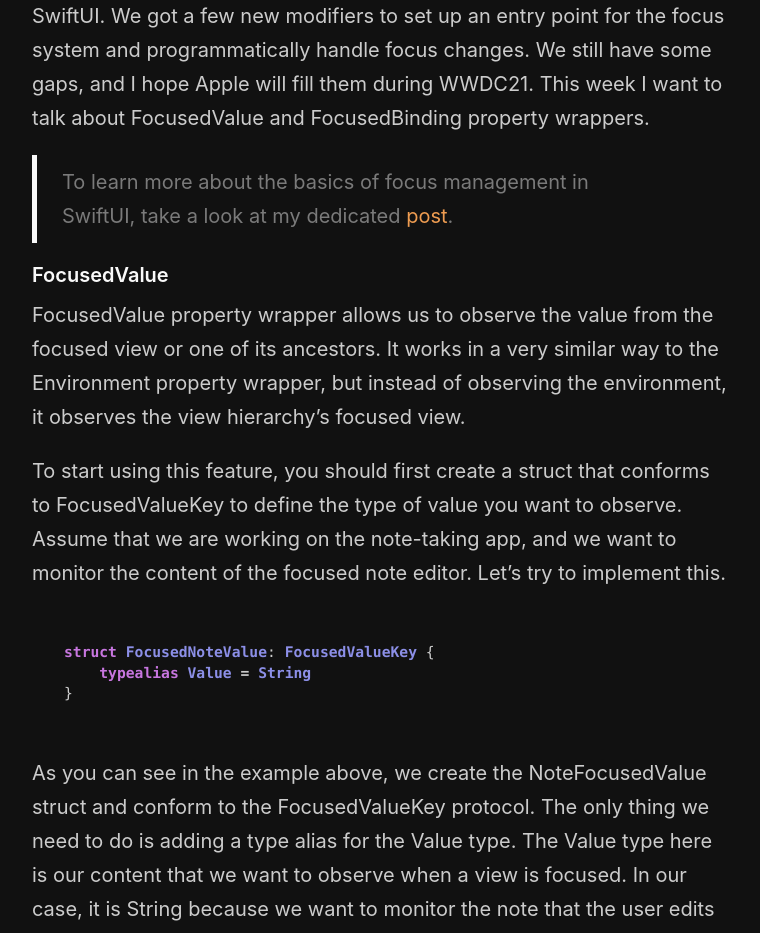
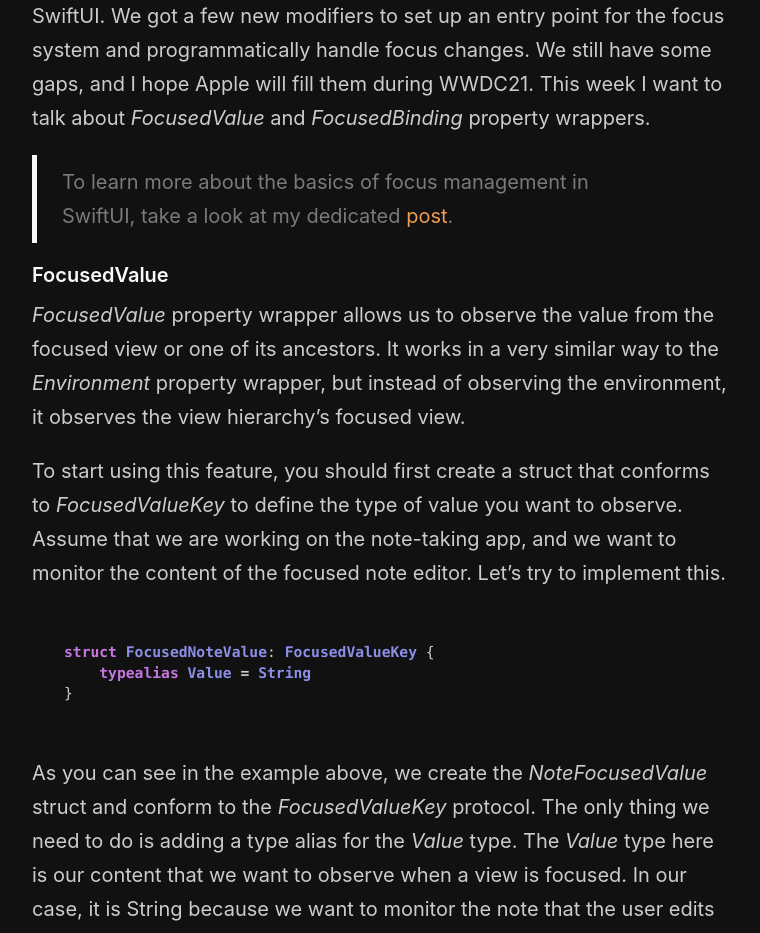
Before and after one commit to mecid/mecid.github.io, a Jekyll site: the page built from _posts/2021-03-03-focusedvalue-and-focusedbinding-property-wrappers-in-swiftui.md, in a window 1280 px wide and 1400 px high. Shown: the part 348-1281 px from the top of the window, without its empty margins (258-1018 px from the left). Built offline with Jekyll 4.4.1, drawn with Linux system fonts in a browser that asks for light colours; some of the changed text lies outside the part shown.

Commit message:
formatting added to focused values post

````diff
--- a/_posts/2021-03-03-focusedvalue-and-focusedbinding-property-wrappers-in-swiftui.md
+++ b/_posts/2021-03-03-focusedvalue-and-focusedbinding-property-wrappers-in-swiftui.md
@@ -5,14 +5,14 @@
 category: Data Flow
 ---
 
-The last year Apple has done a great job in terms of focus management in SwiftUI. We got a few new modifiers to set up an entry point for the focus system and programmatically handle focus changes. We still have some gaps, and I hope Apple will fill them during WWDC21. This week I want to talk about FocusedValue and FocusedBinding property wrappers.
+The last year Apple has done a great job in terms of focus management in SwiftUI. We got a few new modifiers to set up an entry point for the focus system and programmatically handle focus changes. We still have some gaps, and I hope Apple will fill them during WWDC21. This week I want to talk about *FocusedValue* and *FocusedBinding* property wrappers.
 
 > To learn more about the basics of focus management in SwiftUI, take a look at my dedicated [post](/2020/12/02/focus-management-in-swiftui/).
 
 #### FocusedValue
-FocusedValue property wrapper allows us to observe the value from the focused view or one of its ancestors. It works in a very similar way to the Environment property wrapper, but instead of observing the environment, it observes the view hierarchy's focused view.
+*FocusedValue* property wrapper allows us to observe the value from the focused view or one of its ancestors. It works in a very similar way to the *Environment* property wrapper, but instead of observing the environment, it observes the view hierarchy's focused view.
 
-To start using this feature, you should first create a struct that conforms to FocusedValueKey to define the type of value you want to observe. Assume that we are working on the note-taking app, and we want to monitor the content of the focused note editor. Let's try to implement this.
+To start using this feature, you should first create a struct that conforms to *FocusedValueKey* to define the type of value you want to observe. Assume that we are working on the note-taking app, and we want to monitor the content of the focused note editor. Let's try to implement this.
 
 ```swift
 struct FocusedNoteValue: FocusedValueKey {
@@ -20,7 +20,7 @@
 }
 ```
 
-As you can see in the example above, we create the NoteFocusedValue struct and conform to the FocusedValueKey protocol. The only thing we need to do is adding a type alias for the Value type. The Value type here is our content that we want to observe when a view is focused. In our case, it is String because we want to monitor the note that the user edits at the moment.
+As you can see in the example above, we create the *NoteFocusedValue* struct and conform to the *FocusedValueKey* protocol. The only thing we need to do is adding a type alias for the *Value* type. The *Value* type here is our content that we want to observe when a view is focused. In our case, it is String because we want to monitor the note that the user edits at the moment.
 
 ```swift
 extension FocusedValues {
@@ -33,7 +33,7 @@
 
 > To learn more about providing custom values via SwiftUI's Environment, take a look at my ["The power of Environment in SwiftUI"](/2019/08/21/the-power-of-environment-in-swiftui/) post.
 
-Now, we can provide an extension for FocusedValues where we register a getter and setter for our custom focused value. Make sure it is optional. SwiftUI set it to nil when the view is not focused.
+Now, we can provide an extension for *FocusedValues* where we register a getter and setter for our custom focused value. Make sure it is optional. SwiftUI set it to nil when the view is not focused.
 
 ```swift
 struct ContentView: View {
@@ -64,14 +64,14 @@
 }
 ```
 
-Here we have the ContentView with TextEditor that uses a binding from the view state to store the note content. We use the focusedValue modifier to save note content into the special memory that SwiftUI control and only assign when the view is focused.
+Here we have the *ContentView* with *TextEditor* that uses a binding from the view state to store the note content. We use the focusedValue modifier to save note content into the special memory that SwiftUI control and only assign when the view is focused.
 
-We also define the NotePreview view. NotePreview uses the FocusedValue property wrapper to monitor the content of the focused note. SwiftUI will set the value of FocusedValue to nil as soon as the view loses the focus.
+We also define the *NotePreview* view. *NotePreview* uses the *FocusedValue* property wrapper to monitor the content of the focused note. SwiftUI will set the value of *FocusedValue* to nil as soon as the view loses the focus.
 
 #### FocusedBinding
-OK, we learned how to pass a read-only value for a recently focused note. But what if we want to modify it? For example, we can have a NoteFormatter view that formats the note's content and overrides it. We can't achieve it with the FocusedValue property wrapper because it provides us a get-only value.
+OK, we learned how to pass a read-only value for a recently focused note. But what if we want to modify it? For example, we can have a *NoteFormatter* view that formats the note's content and overrides it. We can't achieve it with the *FocusedValue* property wrapper because it provides us a get-only value.
 
-In this case, we can use the FocusedBinding property wrapper. It works in the very same way, but instead of the read-only value, it provides a binding that we can use to override the content. Let's start by extending the FocusedValues struct with a custom key for note content binding.
+In this case, we can use the *FocusedBinding* property wrapper. It works in the very same way, but instead of the read-only value, it provides a binding that we can use to override the content. Let's start by extending the *FocusedValues* struct with a custom key for note content binding.
 
 ```swift
 struct FocusedNoteBinding: FocusedValueKey {
@@ -86,7 +86,7 @@
 }
 ```
 
-Now we can create the NoteFormatter view, which uses the FocusedBinding property wrapper, and override the note content using the binding.
+Now we can create the *NoteFormatter* view, which uses the *FocusedBinding* property wrapper, and override the note content using the binding.
 
 ```swift
 struct ContentView: View {
@@ -123,4 +123,4 @@
 ```
 
 #### Conclusion
-Today we learned how to use FocusedValue and FocusedBinding property wrappers. One of the possible use cases for these property wrappers is commands that we can use to create the main menu for macOS apps. You can access the currently focused view's content and implement some logic that lives in your macOS app's main menu.
+Today we learned how to use *FocusedValue* and *FocusedBinding* property wrappers. One of the possible use cases for these property wrappers is commands that we can use to create the main menu for macOS apps. You can access the currently focused view's content and implement some logic that lives in your macOS app's main menu.
````
